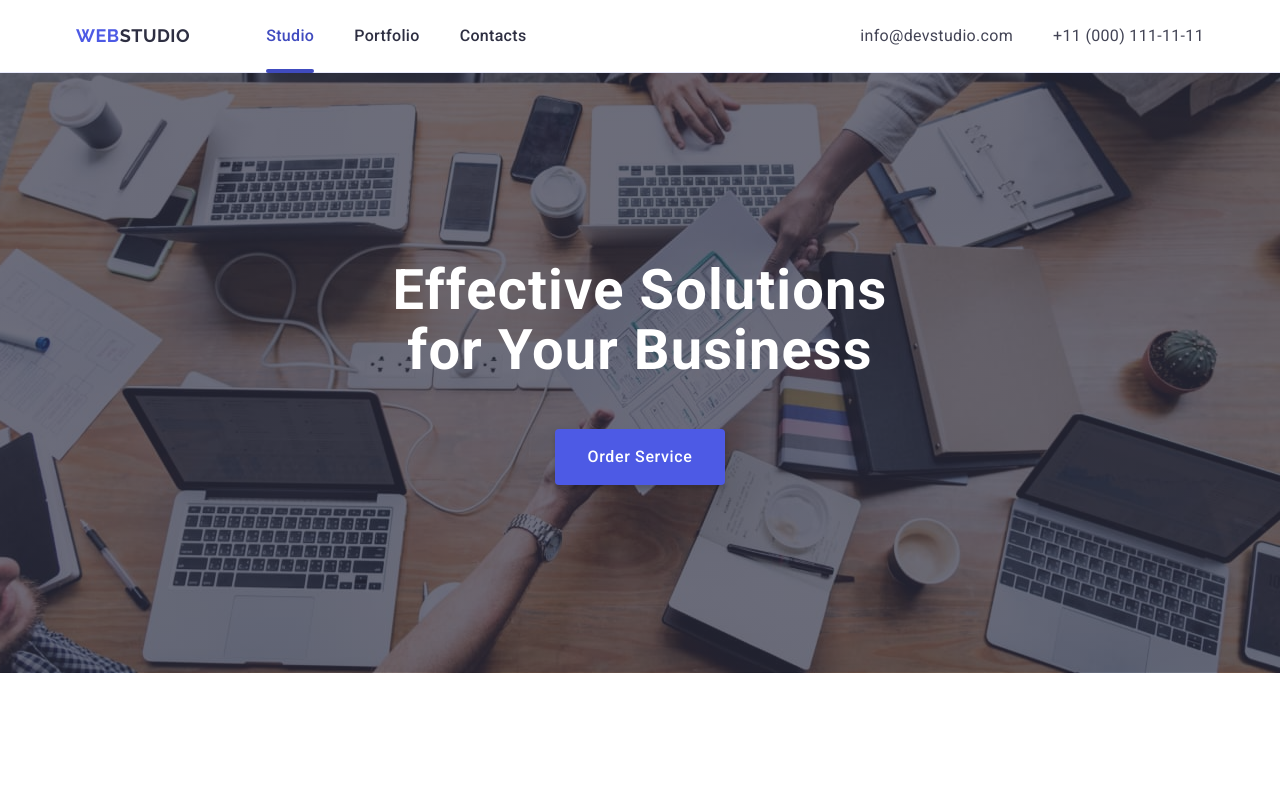
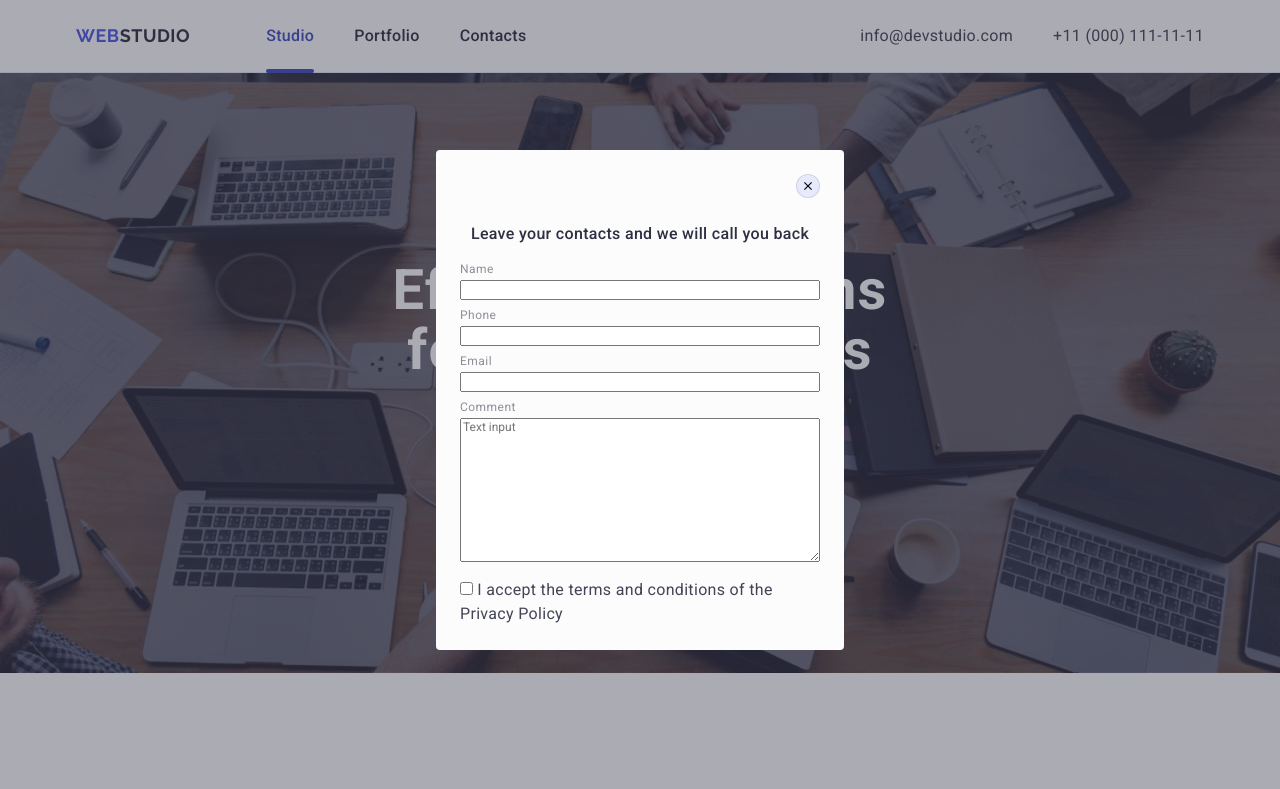
Before and after one commit to Vanlsh/goit-markup-hw-05, a plain HTML site: page index.html in a window 1280 px wide. Shown: the top 789 px of the page. Drawn offline with nearby package versions, Linux system fonts and the light colour scheme.

Commit message:
add modal

```diff
--- a/css/style.css
+++ b/css/style.css
@@ -497,3 +497,87 @@ button {
 /* ------------ */
 
 /* FOOTER */
+
+/* MODAL */
+.modal-container {
+  position: fixed;
+  display: flex;
+  justify-content: center;
+  align-items: center;
+  visibility: hidden;
+  left: 0;
+  top: 0;
+  width: 100%;
+  height: 100%;
+  background: rgba(46, 47, 66, 0.4);
+}
+.is-open {
+  visibility: visible;
+}
+.modal-wrapper {
+  max-width: 408px;
+  padding: 24px;
+  border-radius: 4px;
+  background: #fcfcfc;
+}
+.modal-close {
+  display: flex;
+  justify-content: center;
+  align-items: center;
+  margin-left: auto;
+  margin-bottom: 24px;
+  cursor: pointer;
+  border-radius: 50%;
+  border: 1px solid rgba(0, 0, 0, 0.1);
+  background-color: #e7e9fc;
+  width: 24px;
+  height: 24px;
+  transition: background-color 250ms cubic-bezier(0.4, 0, 0.2, 1);
+}
+.modal-close:hover,
+.modal-close:focus,
+.modal-close:active {
+  background-color: #404bbf;
+}
+.modal-close-icon {
+  transition: fill 250ms cubic-bezier(0.4, 0, 0.2, 1);
+}
+.modal-close:hover .modal-close-icon,
+.modal-close:focus .modal-close-icon,
+.modal-close:active .modal-close-icon {
+  fill: #ffffff;
+}
+.modal-subtitle {
+  min-width: 360px;
+  margin-bottom: 16px;
+  color: #2e2f42;
+  text-align: center;
+  font-weight: 500;
+  line-height: 1.5;
+  letter-spacing: 0.02em;
+}
+.modal-form {
+  display: flex;
+  flex-direction: column;
+  gap: 8px;
+}
+.madal-input-label {
+  display: flex;
+  flex-direction: column;
+  gap: 4px;
+  color: #8e8f99;
+  font-size: 12px;
+  line-height: 1.17;
+  letter-spacing: 0.04em;
+}
+.madal-input-label input {
+  width: 100%;
+}
+.madal-input-label input {
+}
+.modal-checkbox-lable {
+  margin-top: 8px;
+}
+.modal-checkbox-policy {
+}
+/* ----------- */
--- a/index.html
+++ b/index.html
@@ -441,7 +441,7 @@
         <div class="footer-subscribe">
           <p class="footer-subscribe-title">Subscribe</p>
           <form class="footer-form">
-            <input class="subscribe-email" type="text" name="email" placeholder="E-mail" />
+            <input class="subscribe-email" type="email" name="user_email" placeholder="E-mail" />
             <button type="submit" class="subscribe-button">
               Subscribe
               <svg class="subscribe-button-svg" width="24" height="24">
@@ -452,6 +452,37 @@
         </div>
       </div>
     </footer>
-    <div class="modal-container"></div>
+    <div class="modal-container is-open">
+      <div class="modal-wrapper">
+        <button class="modal-close">
+          <svg class="modal-close-icon" width="8" height="8">
+            <use href="./images/icons.svg#icon-close"></use>
+          </svg>
+        </button>
+        <p class="modal-subtitle">Leave your contacts and we will call you back</p>
+        <form class="modal-form">
+          <label class="madal-input-label">
+            Name
+            <input type="text" name="user_name" />
+          </label>
+          <label class="madal-input-label">
+            Phone
+            <input type="tel" name="user_phone" />
+          </label>
+          <label class="madal-input-label">
+            Email
+            <input type="email" name="user_email" />
+          </label>
+          <label class="madal-input-label">
+            Comment
+            <textarea name="user_comment" rows="10" placeholder="Text input"></textarea>
+          </label>
+          <lable class="modal-checkbox-lable"
+            ><input type="checkbox" class="modal-checkbox-policy" /> I accept the terms and
+            conditions of the <a href="#">Privacy Policy</a></lable
+          >
+        </form>
+      </div>
+    </div>
   </body>
 </html>
```
